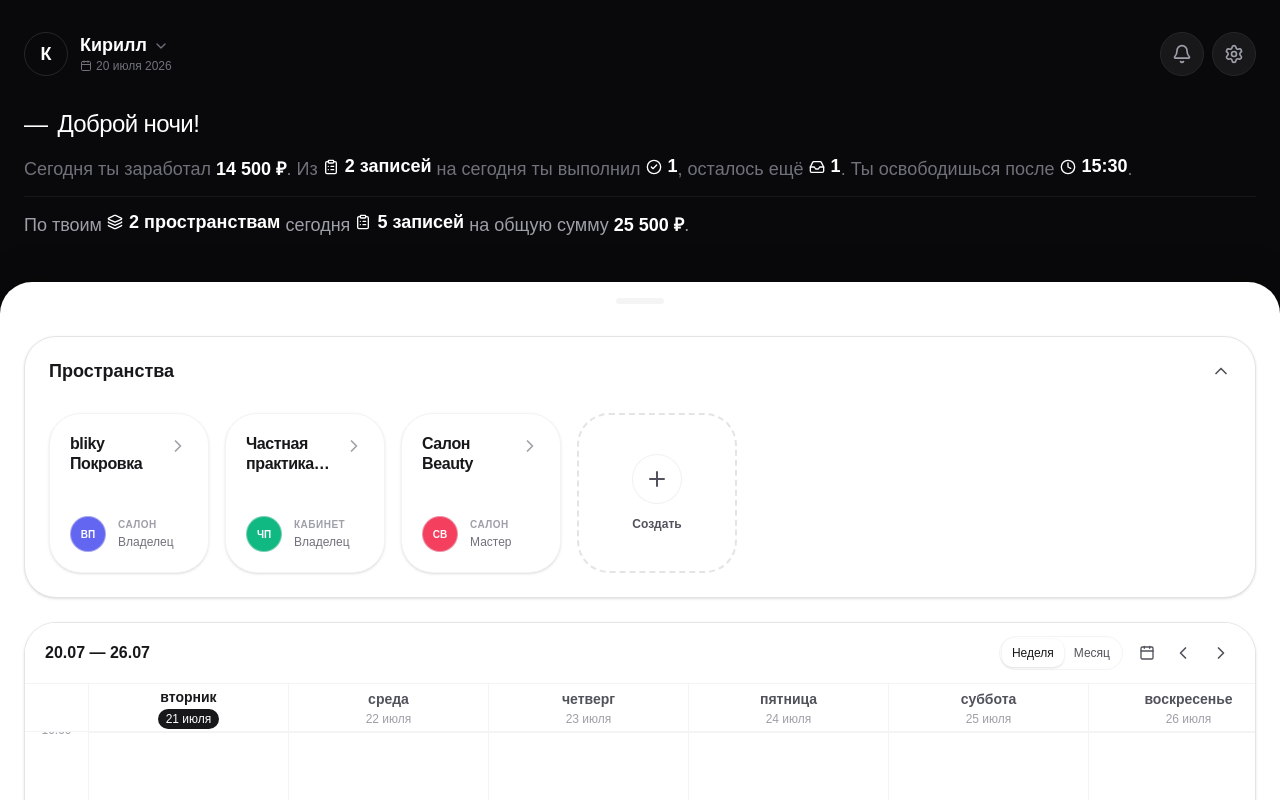
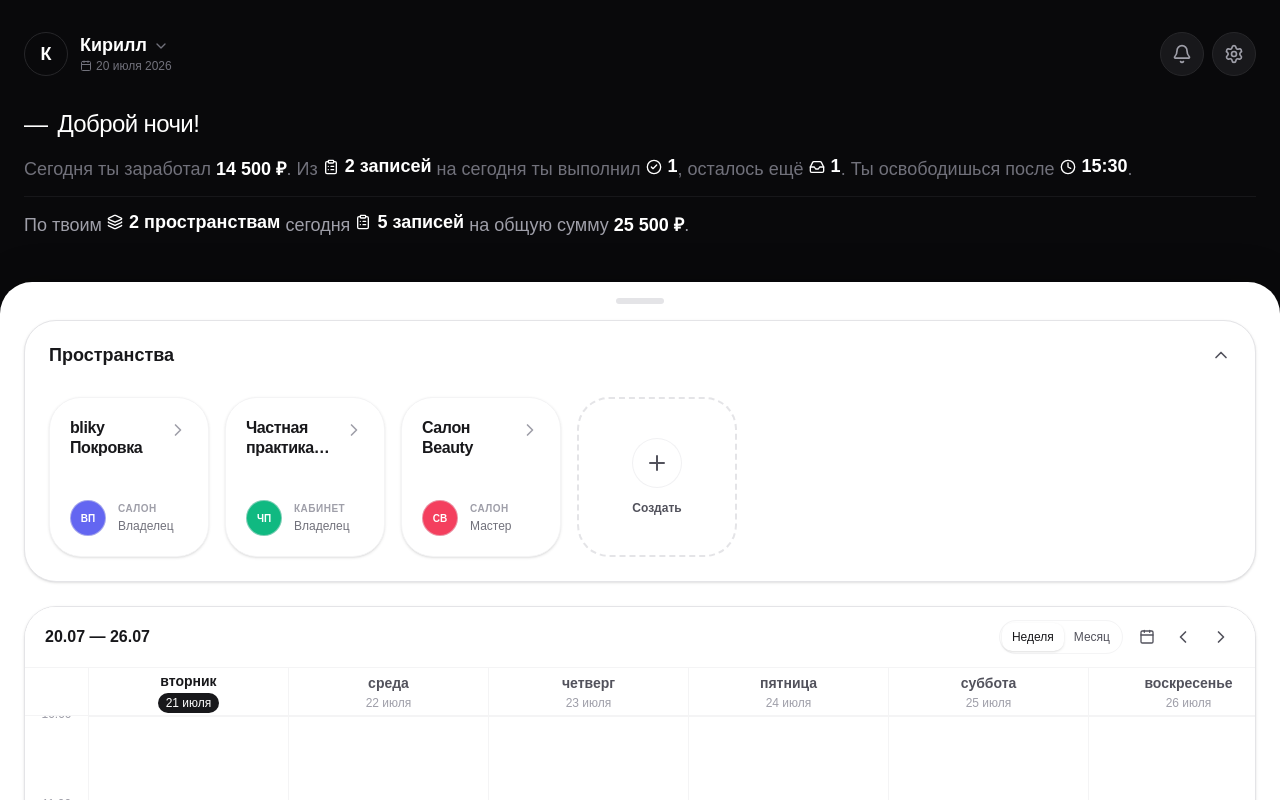
Before and after one commit to bliky-app/client, a React (Vite) app in the folder apps/web/: page / in a window 1280 px wide. Built offline with nearby package versions, Linux system fonts and the light colour scheme.

Commit message:
style(hub): make drag handle more visible and closer to next block

```diff
--- a/apps/web/src/pages/hub/Hub.tsx
+++ b/apps/web/src/pages/hub/Hub.tsx
@@ -106,7 +106,7 @@ export default function Hub() {
           {/* White panel */}
           <div className="pointer-events-auto flex-1 flex flex-col bg-panel-base rounded-t-[32px] pt-4 pb-4 px-4 sm:px-6 gap-6 shadow-[0_-8px_32px_rgba(0,0,0,0.18)]">
 
-            <div className="w-12 h-1.5 bg-panel-border-subtle rounded-full mx-auto shrink-0 mb-2" />
+            <div className="w-12 h-1.5 bg-panel-border rounded-full mx-auto shrink-0 -mb-2" />
 
             {/* Workspaces */}
             <div className="flex flex-col bg-panel-surface border border-panel-border rounded-[32px] shadow-sm overflow-hidden shrink-0">
```
